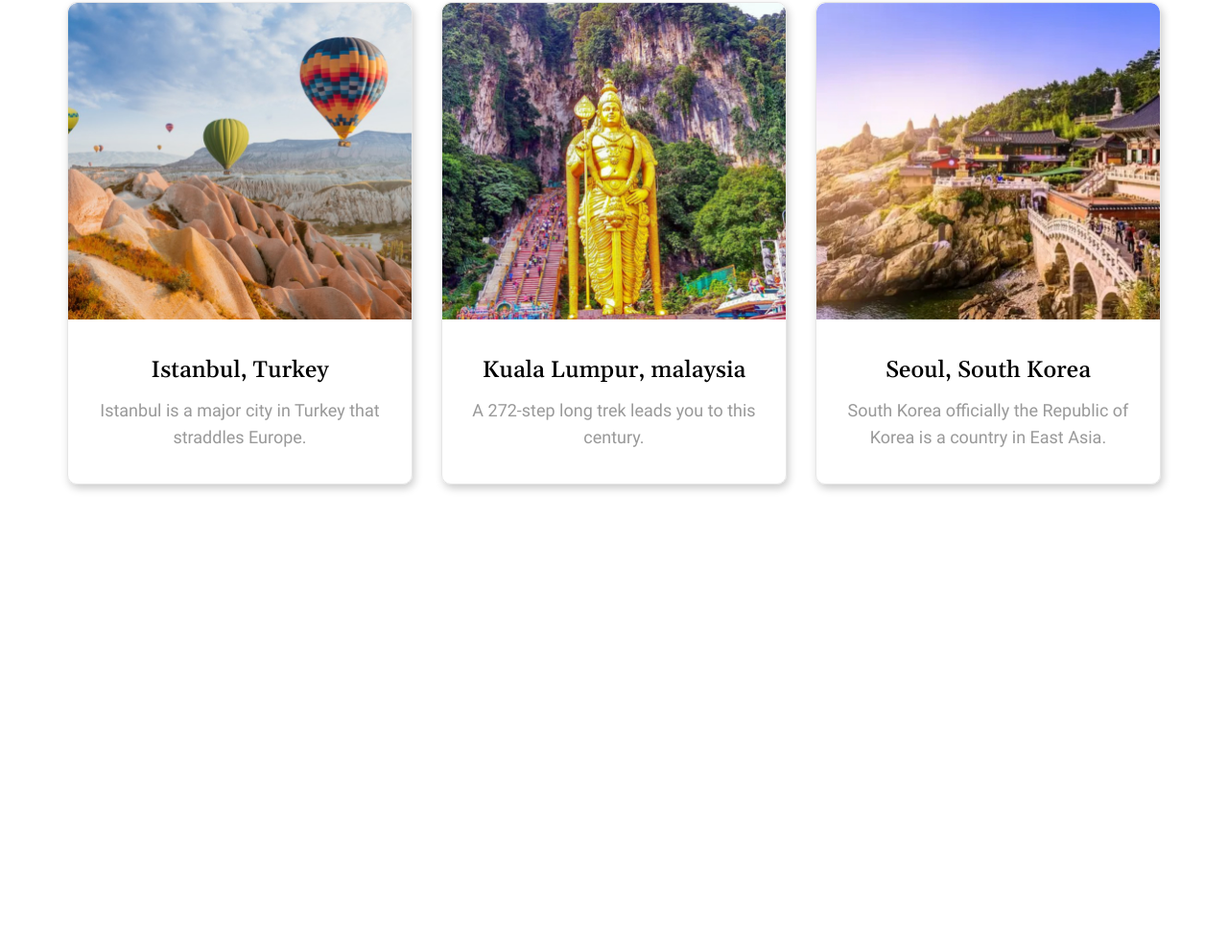
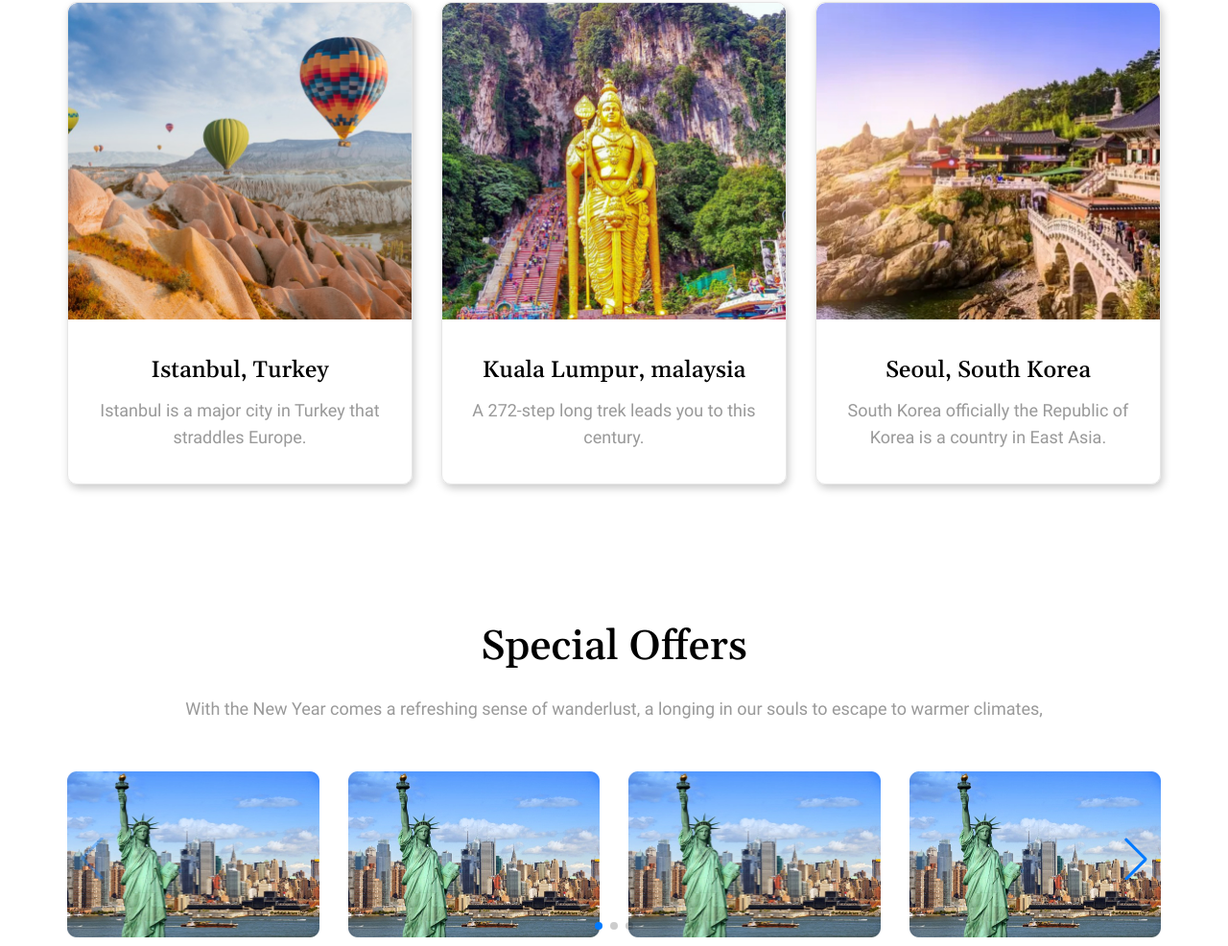
Before and after one commit to SergeyMalyuga/traveland, a website built with Vite: page src/index.html in a window 1280 px wide. Shown: the part 1197-2183 px from the top of the page at 96% size. Before the commit the page ends 1842 px from the top, so only its background shows below. Built offline with nearby package versions, Linux system fonts and the light colour scheme.

Commit message:
feat(offers): добавить JPG-изображения карточек офферов

```diff
--- a/src/main.ts
+++ b/src/main.ts
@@ -1,3 +1,6 @@
+import 'swiper/css';
+import 'swiper/css/navigation';
+import 'swiper/css/pagination';
 import './style.scss';
 import {Main} from "./pages/main/Main.ts";
 import {Header} from "./components/header/Header.ts";
@@ -7,6 +10,8 @@ import headerStyles from './components/header/Header.module.scss'
 import {Popular} from "./components/popular/Popular.ts";
 import {BodyService} from "./services/BodyService.ts";
 import {ScreenService} from "./services/ScreenService.ts";
+import {Offers} from "./components/offers/Offers.ts";
+import {OfferSwiper} from "./components/OfferSwiper/OfferSwiper.ts";
 
 document.addEventListener('DOMContentLoaded', () => {
     const app = document.getElementById('app') as HTMLElement;
@@ -14,7 +19,8 @@ document.addEventListener('DOMContentLoaded', () => {
     const header = new Header();
     const hero = new Hero();
     const popular = new Popular();
-    const mainPage = new Main(app, {header, hero, popular});
+    const offers = new Offers();
+    const mainPage = new Main(app, {header, hero, popular, offers});
     mainPage.render();
 
     const burger = document.querySelector(`.${headerStyles.burger}`) as HTMLElement;
@@ -27,10 +33,11 @@ document.addEventListener('DOMContentLoaded', () => {
     });
 
     const screenService = new ScreenService(bodyService, toggleNavMenu);
-
+    const offerSwiper = new OfferSwiper();
 
     window.addEventListener('beforeunload', () => {
         toggleNavMenu.destroy();
         screenService.destroy();
+        offerSwiper.destroy();
     });
 })
--- a/src/services/ScreenService.ts
+++ b/src/services/ScreenService.ts
@@ -7,7 +7,7 @@ export class ScreenService {
     private mediaQuery = window.matchMedia('(max-width: 890px)');
     private isTablet = this.mediaQuery.matches;
 
-    constructor(bodyService: BodyService, toggleNavMenu: ToggleNavMenu) { //TODO создать type для параметров
+    constructor(bodyService: BodyService, toggleNavMenu: ToggleNavMenu) {
         this.bodyService = bodyService;
         this.toggleNavMenu = toggleNavMenu;
         this.mediaQuery.addEventListener('change', this.mediaQueryHandler);
--- a/src/style.scss
+++ b/src/style.scss
@@ -81,6 +81,13 @@ body {
   overflow: hidden;
 }
 
+.swiper-slide {
+  img {
+    width: 100%;
+    height: auto;
+  }
+}
+
 .visually-hidden {
   position: absolute;
   width: 1px;
```
Also changed, not shown: public/images/raster/dizin.jpg (added), public/images/raster/great-wall .jpg (added), public/images/raster/osaka-сastle.jpg (added), public/images/raster/sajek-valley.jpg (added), public/images/raster/statue-of-liberty.jpg (added).
